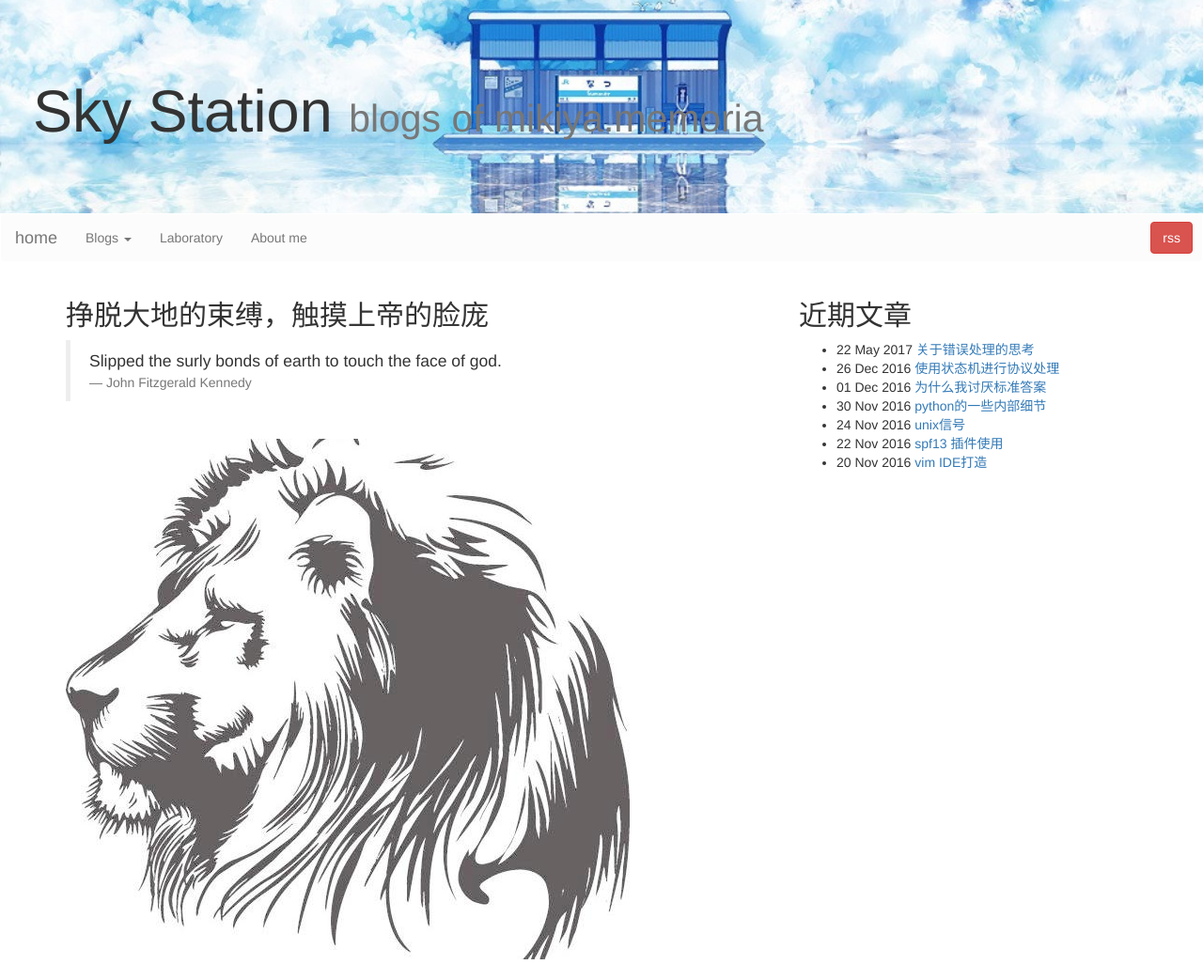
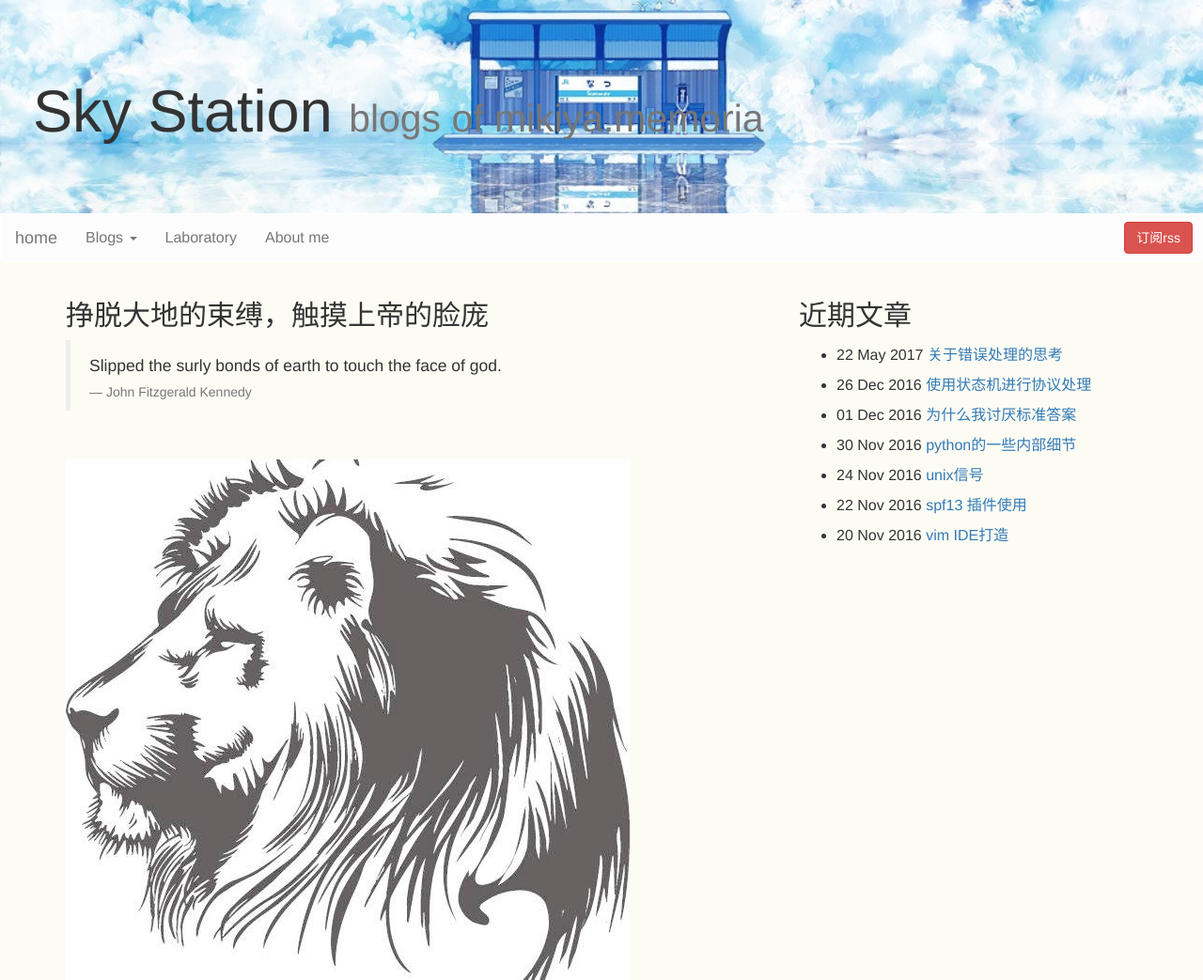
Before and after one commit to mikiya1991/mikiya_blog_pages, a Jekyll site: the page built from index.html, in a window 1280 px wide. Shown: the whole page at 94% size. Built offline with Jekyll 4.4.1, drawn with Linux system fonts in a browser that asks for light colours; nearby versions of some CDN libraries; before the commit the page ends 1021 px from its top, so only the background shows below that.

Commit message:
change(body): change body style and rss icon

```diff
--- a/_includes/navbar.html
+++ b/_includes/navbar.html
@@ -15,6 +15,11 @@
 	}
 	.dropdown-menu {
 		border:none;
+	}
+	body {
+		font-size: 16px;
+		line-height: 2;
+		background-color:#fcfcf4;
 	}
 </style>
 
@@ -36,6 +41,6 @@
 			<li><a href="#">Laboratory</a></li>
 			<li><a href="/about_me.html">About me</a></li>
 		</ul>
-		<a href="/rss.xml" class="btn btn-danger navbar-btn navbar-right">rss</a>
+		<a href="/rss.xml" class="btn btn-danger navbar-btn navbar-right">订阅rss</a>
 	</div>
 </nav>
```
